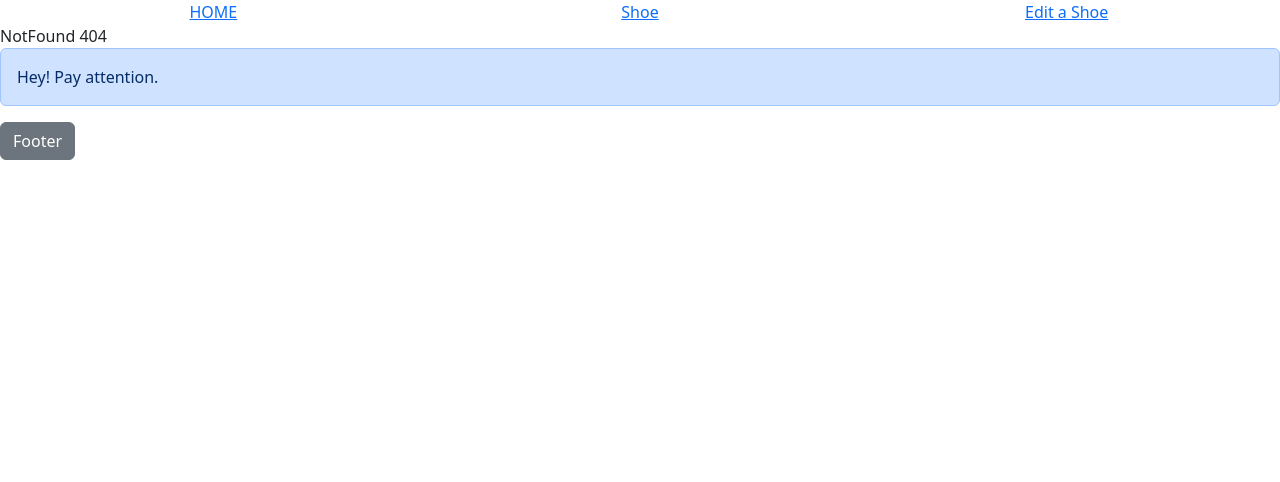
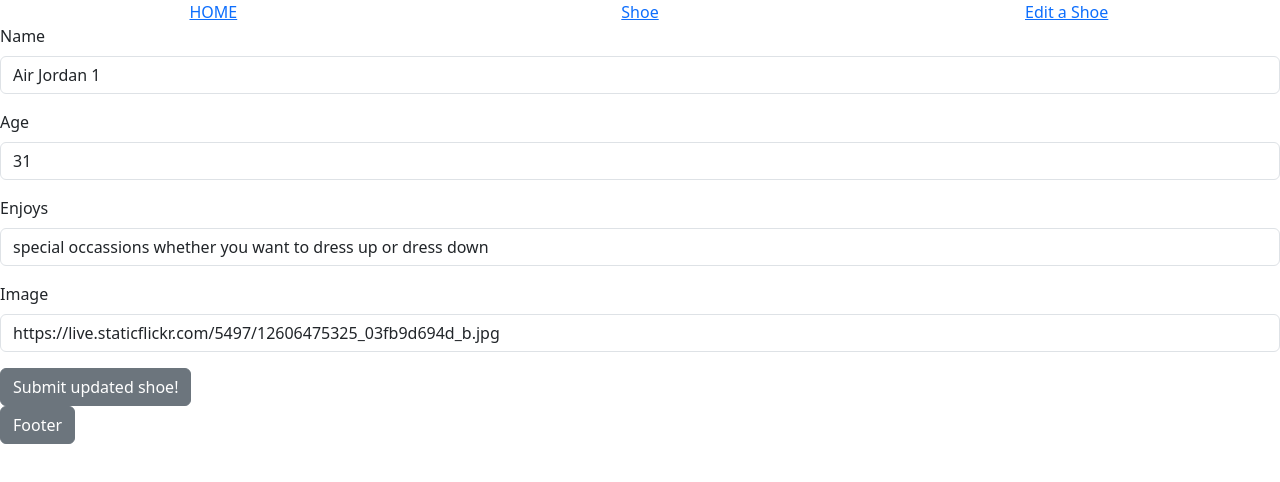
Before and after one commit to Jk0ng/sole-mate-frontend, a React (Create React App) app: page /shoeedit/1 in a window 1280 px wide. Before the commit this address had no page. Shown: the top 482 px of the page. Built offline with nearby package versions, Linux system fonts and the light colour scheme.

Commit message:
update-functionality sl

```diff
--- a/src/App.js
+++ b/src/App.js
@@ -1,42 +1,43 @@
-import './App.css';
-import React, {useState} from 'react';
-import mockShoes from './mockShoes';
-import Header from './components/Header';
-import Footer from './components/Footer';
-import { Routes, Route } from 'react-router-dom';
-import Home from './pages/Home'
-import NotFound from './pages/NotFound'
-import ShoeEdit from './pages/ShoeEdit'
-import ShoeIndex from './pages/ShoeIndex'
-import ShoeNew from './pages/ShoeNew'
-import ShoeShow from './pages/ShoeShow'
+import "./App.css";
+import React, { useState } from "react";
+import mockShoes from "./mockShoes";
+import Header from "./components/Header";
+import Footer from "./components/Footer";
+import { Routes, Route } from "react-router-dom";
+import Home from "./pages/Home";
+import NotFound from "./pages/NotFound";
+import ShoeEdit from "./pages/ShoeEdit";
+import ShoeIndex from "./pages/ShoeIndex";
+import ShoeNew from "./pages/ShoeNew";
+import ShoeShow from "./pages/ShoeShow";
 
 const App = () => {
-  const [shoes, setShoes] = useState(mockShoes)
+  const [shoes, setShoes] = useState(mockShoes);
   const createShoe = (shoe) => {
-    console.log(shoe)
-  }
+    console.log(shoe);
+  };
 
+  const updateShoe = (shoe, id) => {
+    console.log("shoe:", shoe);
+    console.log("id:", id);
+  };
 
   return (
     <>
       <Header />
       <Routes>
         <Route path="/" element={<Home />} />
-        <Route path="/*" element={<NotFound />}
+        <Route path="/*" element={<NotFound />} />
+        <Route
+          path="/shoeedit/:id"
+          element={<ShoeEdit shoes={shoes} updateShoe={updateShoe} />}
         />
-        <Route path="/shoeedit" element={<ShoeEdit />}
-        />
-        <Route path="/shoeindex" element={<ShoeIndex shoes={shoes} />}
-        />
-        <Route path="/shoenew" element={<ShoeNew createShoe={createShoe} />}
-        />
-        <Route path="/shoeshow/:id" element={<ShoeShow shoes={shoes} />}
-        />
+        <Route path="/shoeindex" element={<ShoeIndex shoes={shoes} />} />
+        <Route path="/shoenew" element={<ShoeNew createShoe={createShoe} />} />
+        <Route path="/shoeshow/:id" element={<ShoeShow shoes={shoes} />} />
       </Routes>
       <Footer />
-
     </>
-  )
-}
+  );
+};
 export default App;
--- a/src/components/Header.js
+++ b/src/components/Header.js
@@ -17,7 +17,7 @@
                     </NavLink>
                 </NavItem>
                 <NavItem>
-                    <NavLink to="/shoeshow">
+                    <NavLink to="/shoeindex">
                         Shoe
                     </NavLink>
                 </NavItem>
--- a/src/pages/ShoeEdit.js
+++ b/src/pages/ShoeEdit.js
@@ -1,9 +1,89 @@
-import React from 'react';
-const ShoeEdit = () => {
-    return(
+    import React, { useState } from "react";
+    import { useParams, useNavigate } from "react-router-dom";
+    import { Button, Form, FormGroup, Label, Input } from "reactstrap";
+
+
+
+    const ShoeEdit = ({ shoes, updateShoe }) => {
+
+        const navigate = useNavigate();
+
+        const { id } = useParams ()
+        let currentShoe = shoes?.find((shoe) => shoe.id === +id)
+
+
+        const [editShoe, setEditShoe] = useState({
+            name: currentShoe.name,
+            age: currentShoe.age,
+            enjoys: currentShoe.enjoys,
+            image: currentShoe.image
+        })
+
+        const handleChange = (e) => {
+            setEditShoe({ ...editShoe, [e.target.name]: e.target.value })
+        }
+
+        const handleSubmit = () => {
+            updateShoe(editShoe, currentShoe.id)
+            navigate("/shoeindex")
+        }
+    return (
         <div>
-            ShoeEdit
+        <Form>
+            <FormGroup>
+            <Label for="name">Name</Label>
+            <Input
+                id="name"
+                name="name"
+                placeholder="Shoe Name"
+                type="text"
+                onChange={handleChange}
+                value={editShoe.name}
+                />
+            </FormGroup>
+        </Form>
+        <Form>
+            <FormGroup>
+            <Label for="age">Age</Label>
+            <Input
+                id="age"
+                name="age"
+                placeholder="Shoe Age"
+                type="number"
+                onChange={handleChange}
+                value={editShoe.age}
+            />
+            </FormGroup>
+        </Form>
+        <Form>
+            <FormGroup>
+            <Label for="enjoys">Enjoys</Label>
+            <Input
+                id="enjoys"
+                name="enjoys"
+                placeholder="Shoe Enjoys"
+                type="text"
+                onChange={handleChange}
+                value={editShoe.enjoys}
+            />
+            </FormGroup>
+        </Form>
+        <Form>
+            <FormGroup>
+            <Label for="image">Image</Label>
+            <Input
+                id="image"
+                name="image"
+                placeholder="Shoe Picture"
+                type="text"
+                onChange={handleChange}
+                value={editShoe.image}
+            />
+            </FormGroup>
+        </Form>
+        <Button onClick={handleSubmit}>Submit updated shoe!</Button>
         </div>
-    )
-}
-export default ShoeEdit
+    );
+    };
+
+    export default ShoeEdit
--- a/src/pages/ShoeNew.js
+++ b/src/pages/ShoeNew.js
@@ -1,30 +1,27 @@
-import React, { useState } from 'react';
-import { Button, Form, FormGroup, Label, Input } from 'reactstrap';
-import { useNavigate } from 'react-router-dom';
+import React, { useState } from "react";
+import { Button, Form, FormGroup, Label, Input } from "reactstrap";
+import { useNavigate } from "react-router-dom";
 
-
-const ShoeNew = ({createShoe}) => {
-    const navigate = useNavigate()
+const ShoeNew = ({ createShoe }) => {
+  const navigate = useNavigate();
   const [newShoe, setNewShoe] = useState({
     name: "",
     age: "",
     enjoys: "",
-        image: ""
-    })
-    const handleChange = (e) =>{
-        setNewShoe({...newShoe,[e.target.name]: e.target.value})
-    }
-    const handleSubmit =() => {
-        createShoe(newShoe)
-        navigate("/shoeindex")
-    }
+    image: "",
+  });
+  const handleChange = (e) => {
+    setNewShoe({ ...newShoe, [e.target.name]: e.target.value });
+  };
+  const handleSubmit = () => {
+    createShoe(newShoe);
+    navigate("/shoeindex");
+  };
   return (
     <div>
       <Form>
         <FormGroup>
-                    <Label for="name">
-                        Name
-                    </Label>
+          <Label for="name">Name</Label>
           <Input
             id="name"
             name="name"
@@ -37,9 +34,7 @@
       </Form>
       <Form>
         <FormGroup>
-                    <Label for="age">
-                        Age
-                    </Label>
+          <Label for="age">Age</Label>
           <Input
             id="age"
             name="age"
@@ -52,9 +47,7 @@
       </Form>
       <Form>
         <FormGroup>
-                    <Label for="enjoys">
-                        Enjoys
-                    </Label>
+          <Label for="enjoys">Enjoys</Label>
           <Input
             id="enjoys"
             name="enjoys"
@@ -67,9 +60,7 @@
       </Form>
       <Form>
         <FormGroup>
-                    <Label for="image">
-                        Image
-                    </Label>
+          <Label for="image">Image</Label>
           <Input
             id="image"
             name="image"
@@ -80,11 +71,8 @@
           />
         </FormGroup>
       </Form>
-            <Button onClick={handleSubmit}>
-                Submit
-            </Button>
-
+      <Button onClick={handleSubmit}>Submit</Button>
     </div>
-    )
-}
-export default ShoeNew
+  );
+};
+export default ShoeNew;
--- a/src/pages/ShoeShow.js
+++ b/src/pages/ShoeShow.js
@@ -1,5 +1,5 @@
 import React from "react";
-import { useParams } from "react-router-dom";
+import { useParams, NavLink } from "react-router-dom";
 // LEARN THIS PORTION
 
 const ShoeShow = ({ shoes }) => {
@@ -12,7 +12,7 @@
     <div>
       <main className="shoe-show-cards">
         <div className="Shoe-Title">
-            <h1>{currentShoe?.name}</h1>
+          <h1>{currentShoe?.name}</h1>
         </div>
 
         {/* Created a tenery condition in which if current shoe === current shoe and true, do something. In this case show an image */}
@@ -30,6 +30,10 @@
         <h2>{currentShoe?.age}</h2>
         <h2>{currentShoe?.enjoys}</h2>
       </div>
+
+      <NavLink to={`/shoeedit/${currentShoe.id}`} className="nav-link">
+        Edit Shoe Profile
+      </NavLink>
     </div>
   );
 };
```
Also changed, not shown: 1 other file (tests, documents, lock files or other folders). Lines whose indentation alone changed are shown as unchanged.
